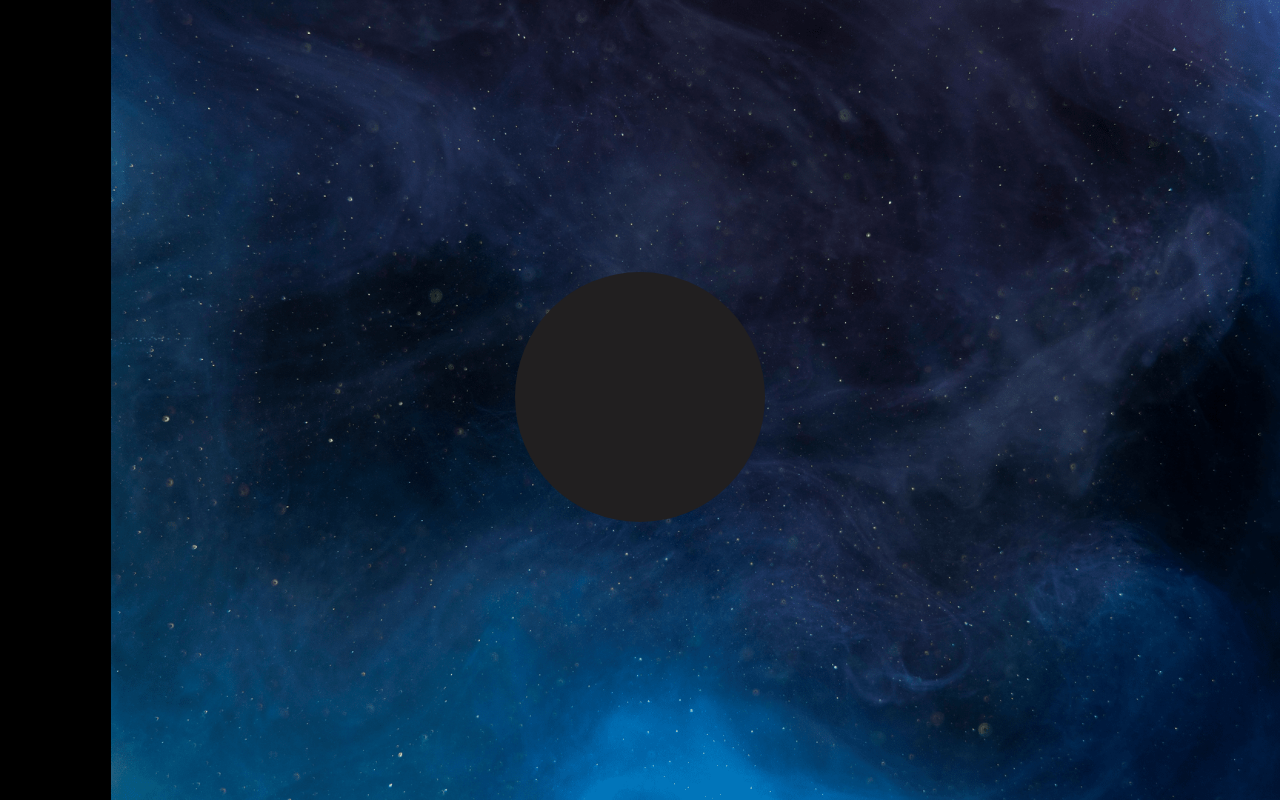
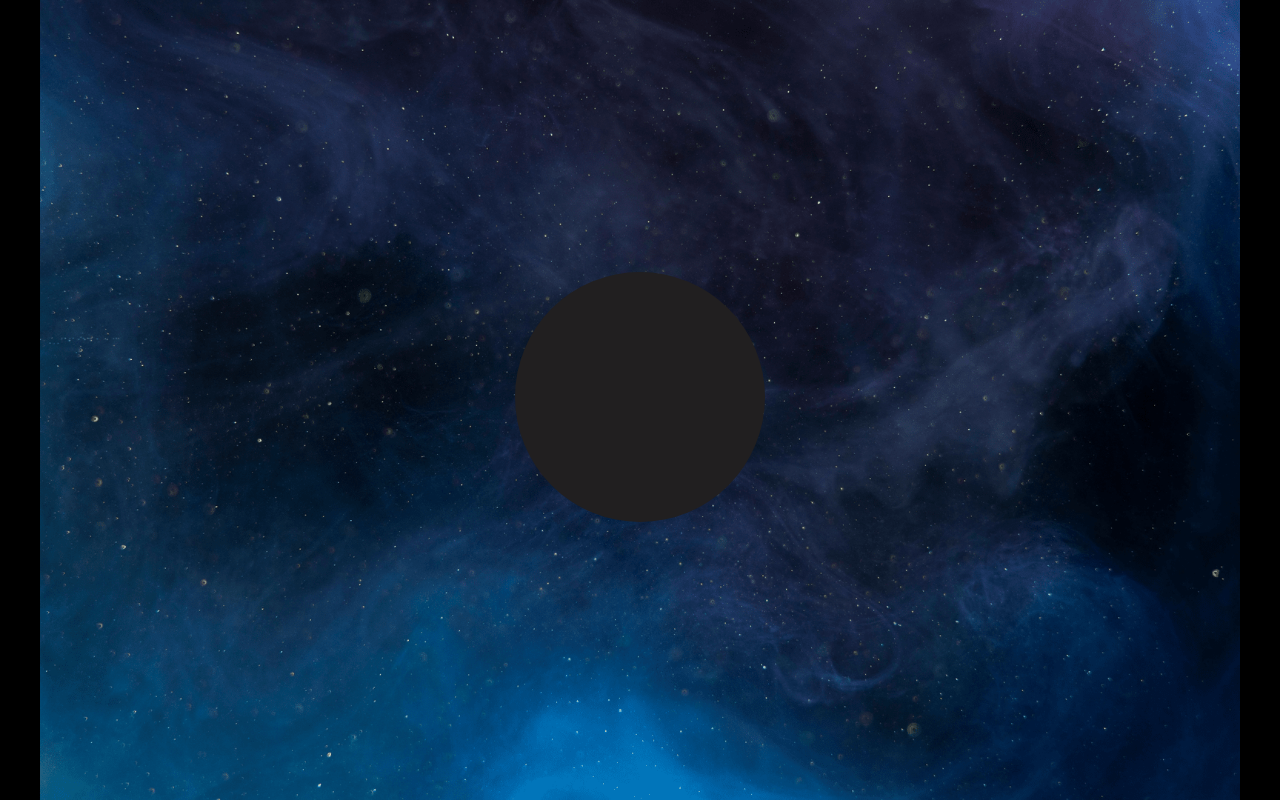
Before and after one commit to lalitm1004/l.skarj.pl, a Next.js app: page / in a window 1280 px wide. Shown: the top 800 px of the page. Built offline with nearby package versions, Linux system fonts and the light colour scheme.

Commit message:
Update page.js

```diff
--- a/app/page.js
+++ b/app/page.js
@@ -14,7 +14,7 @@ export default function Home() {
   }
 
   return (
-    <main className=" bg-everything-image bg-cover flex min-h-screen flex-col justify-center items-center">
+    <main className=" bg-everything-image bg-cover bg-center flex min-h-screen flex-col justify-center items-center">
       <div className="h-screen w-screen absolute flex justify-center items-center">
         <div className={`absolute ${(clicked) ? "animate-grow-beyond-size" : "animate-grow-to-size"}`}>
           <button onClick={handleClick} className="w-[250px] h-[250px] bg-nothing rounded-full"></button>
```
